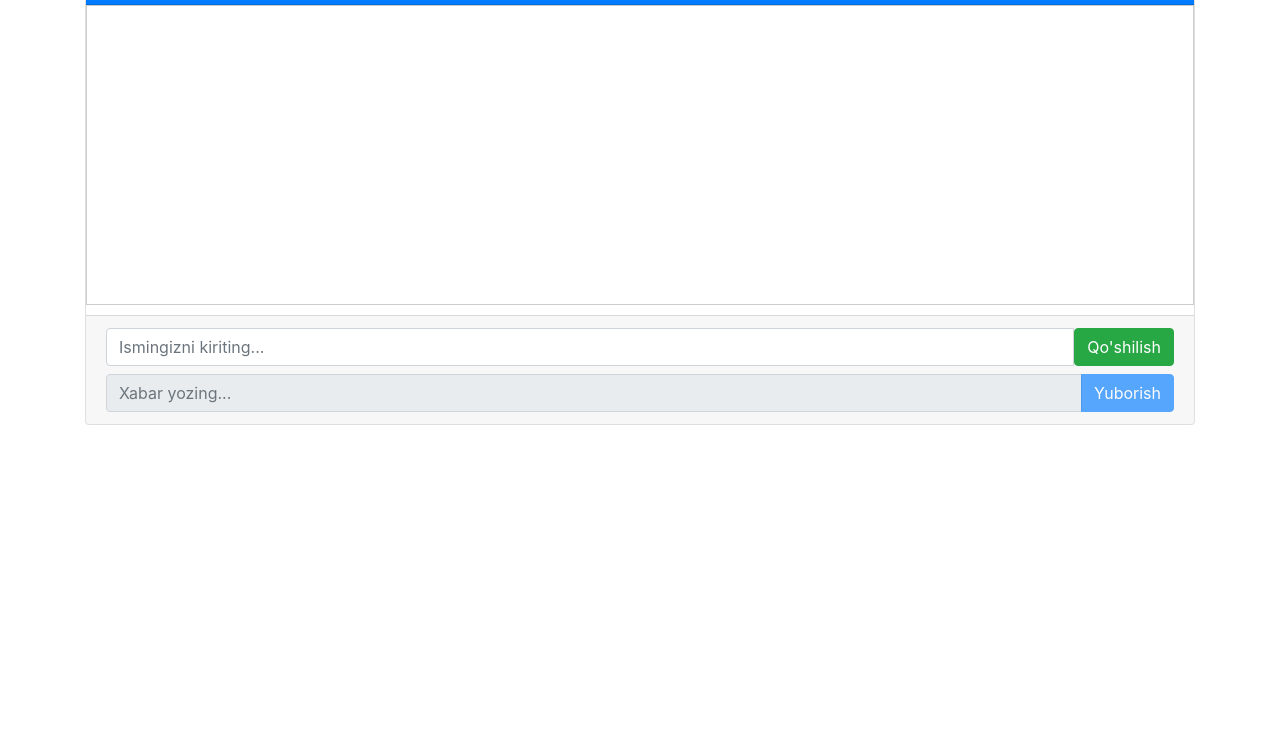
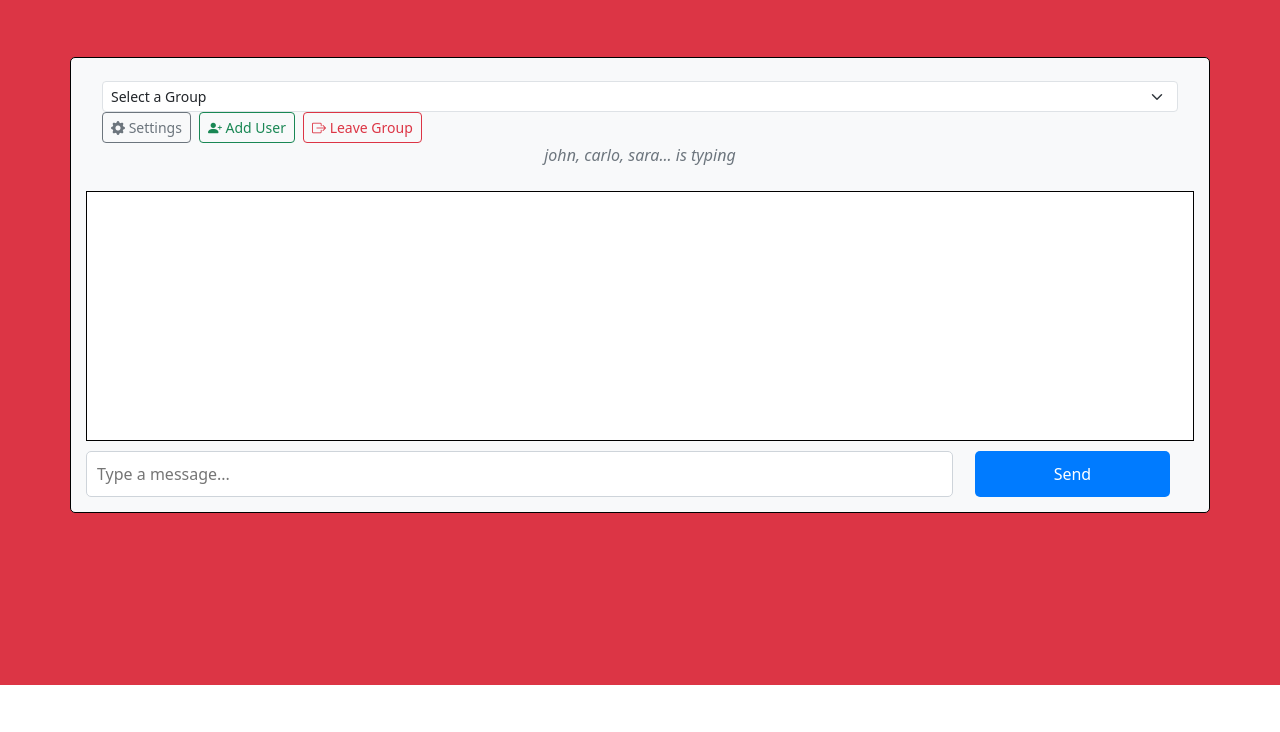
Before and after one commit to RavshanJaloliddinov/online_chat, a website: page frond/index.html in a window 1280 px wide. Shown: the part 115-847 px from the top of the page. Before the commit the page ends 800 px from the top, so only its background shows below. Drawn offline with nearby package versions, Linux system fonts and the light colour scheme; no server answers.

Commit message:
added front

```diff
--- a/frond/index.html
+++ b/frond/index.html
@@ -6,7 +6,123 @@
     <meta charset="UTF-8">
     <meta name="viewport" content="width=device-width, initial-scale=1.0">
     <link rel="stylesheet" href="https://stackpath.bootstrapcdn.com/bootstrap/4.5.2/css/bootstrap.min.css">
-    <title>WebSocket Chat</title>
+    <title>WebSocket Chat</title><!DOCTYPE html>
+    <html lang="en">
+
+    <head>
+        <meta charset="UTF-8">
+        <meta name="viewport" content="width=device-width, initial-scale=1.0">
+        <link href="https://cdn.jsdelivr.net/npm/bootstrap@5.3.3/dist/css/bootstrap.min.css" rel="stylesheet"
+            integrity="sha384-QWTKZyjpPEjISv5WaRU9OFeRpok6YctnYmDr5pNlyT2bRjXh0JMhjY6hW+ALEwIH" crossorigin="anonymous">
+        <link rel="stylesheet" href="https://cdn.jsdelivr.net/npm/bootstrap-icons/font/bootstrap-icons.css">
+        <title>Document</title>
+
+        <style>
+            /* Main chat container */
+            .chat-container {
+                border: 1px solid black;
+                background-color: #f8f9fa;
+                border-radius: 5px;
+                padding: 15px;
+            }
+
+            /* Chat messages box */
+            #chat-box {
+                border: 1px solid black;
+                height: 250px;
+                overflow-y: scroll;
+                padding: 10px;
+                background-color: #ffffff;
+            }
+
+            /* Typing status text */
+            #typing-status {
+                font-style: italic;
+                color: #6c757d;
+                text-align: center;
+            }
+
+            /* Input and send button */
+            #message-input {
+                margin-top: 10px;
+            }
+
+            #message-input input {
+                width: 80%;
+                padding: 10px;
+                border: 1px solid #ced4da;
+                border-radius: 5px;
+            }
+
+            #message-input button {
+                width: 18%;
+                margin-left: 2%;
+                padding: 10px;
+                border: none;
+                background-color: #007bff;
+                color: white;
+                border-radius: 5px;
+            }
+
+            #message-input button:hover {
+                background-color: #0056b3;
+            }
+        </style>
+    </head>
+
+    <body>
+        <div class="container-fluid bg-danger mx-auto p-0 m-0 d-flex align-items-center justify-content-center"
+            style="height: 100vh;">
+            <div class="container chat-container">
+                <!-- Header -->
+                <div class="container row mx-auto p-1 m-1 d-flex align-items-center justify-content-between" id="header-chat" style="margin-bottom: 10px;">
+                    <div class="col-xxl-3 col-md-12 col-sm-12 col-lg-12">
+                        <select class="form-select form-select-sm">
+                            <option selected>Select a Group</option>
+                            <option value="group1">Group 1</option>
+                            <option value="group2">Group 2</option>
+                            <option value="group3">Group 3</option>
+                        </select>
+                    </div>
+
+                    <!-- Replaced select with buttons -->
+                    <div class="col-xxl-3 col-md-12 col-sm-12 col-lg-12 d-flex gap-2 row-gap-2">
+                        <button class="btn btn-sm btn-outline-secondary">
+                            <i class="bi bi-gear-fill"></i> Settings
+                        </button>
+                        <button class="btn btn-sm btn-outline-success">
+                            <i class="bi bi-person-plus-fill"></i> Add User
+                        </button>
+                        <button class="btn btn-sm btn-outline-danger">
+                            <i class="bi bi-box-arrow-right"></i> Leave Group
+                        </button>
+                    </div>
+
+                    <div class="col-xxl-5 p-0 m-0 d-flex align-items-center justify-content-center col-md-12 col-sm-12 col-lg-12">
+                        <p id="typing-status">john, carlo, sara... is typing</p>
+                    </div>
+                </div>
+
+                <!-- Chat Messages -->
+                <div id="chat-box">
+                    <!-- Messages will go here -->
+                </div>
+
+                <!-- Input and Send button -->
+                <div class="container row" id="message-input">
+                    <input type="text" placeholder="Type a message...">
+                    <button>Send</button>
+                </div>
+            </div>
+        </div>
+
+        <script src="https://cdn.jsdelivr.net/npm/bootstrap@5.3.3/dist/js/bootstrap.bundle.min.js"
+            integrity="sha384-YvpcrYf0tY3lHB60NNkmXc5s9fDVZLESaAA55NDzOxhy9GkcIdslK1eN7N6jIeHz" crossorigin="anonymous">
+        </script>
+    </body>
+
+    </html>
+
     <style>
         .chat-messages {
             height: 300px;
--- a/src/main.ts
+++ b/src/main.ts
@@ -19,8 +19,8 @@ async function bootstrap() {
   SwaggerModule.setup("api", app, document)
 
 
-  await app.listen(3000), () => {
-    console.log(`Listening on ${3000}`)
+  await app.listen(4000), () => {
+    console.log(`Listening on ${4000}`)
   };
 }
 bootstrap();
```
Also changed, not shown: src/app.module.ts (+4 -4 lines).
